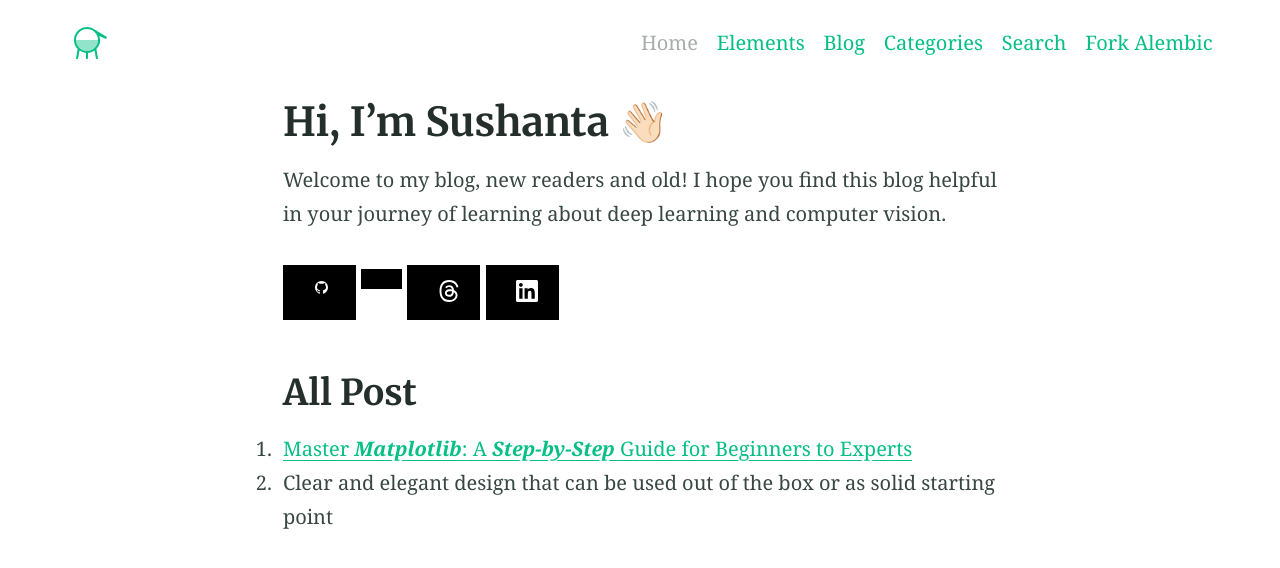
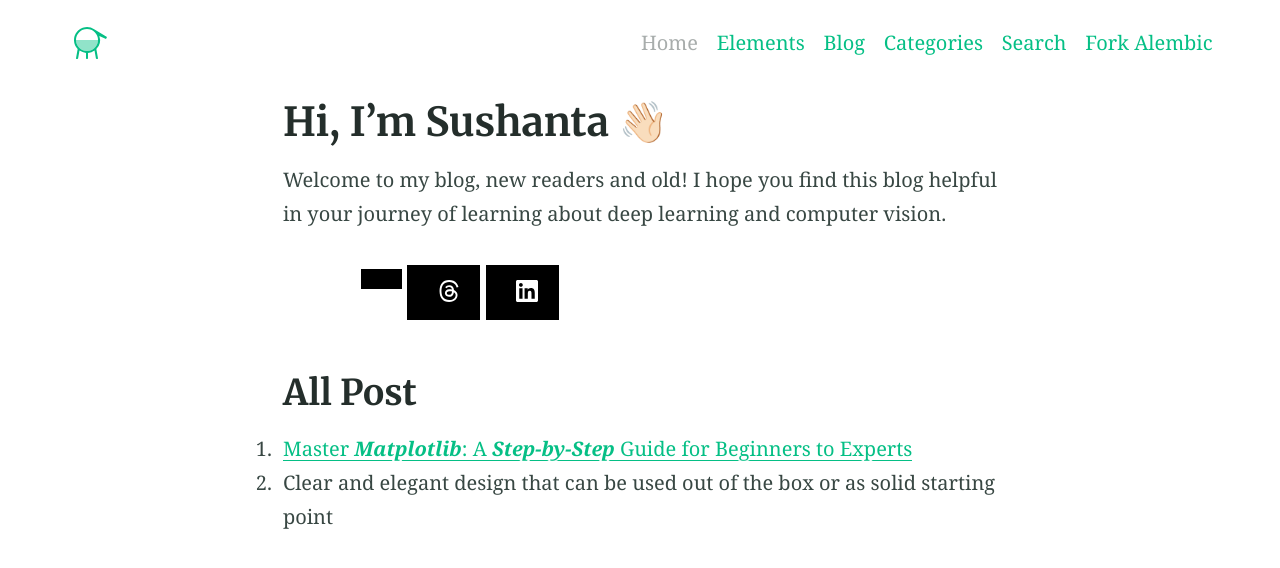
Before and after one commit to hi-sushanta/hi-sushanta.github.io, a Jekyll site: the page built from index.md, in a window 1280 px wide. Shown: the top 568 px of the page. Built offline with Jekyll 4.4.1, drawn with Linux system fonts in a browser that asks for light colours.

Commit message:
Only github icon background color change becuse i tasted

```diff
--- a/index.md
+++ b/index.md
@@ -5,7 +5,7 @@ excerpt: "Welcome to my blog, new readers and old! I hope you find this blog hel
 
 Welcome to my blog, new readers and old! I hope you find this blog helpful in your journey of learning about deep learning and computer vision.
 
-{% include button.html  icon="github" link="https://github.com/hi-sushanta" color="#000000" %} {% include button.html link="https://hiwhy.io/" color="#000000" %} {% include button.html icon="Threads" link="https://www.threads.net/@hi_chiai" color="#000000" %} {% include button.html icon="linkedin" link="https://www.linkedin.com/in/sushanta-das-/" color="#000000" %}
+{% include button.html  icon="github" link="https://github.com/hi-sushanta" color="#FFFFFF" %} {% include button.html link="https://hiwhy.io/" color="#000000" %} {% include button.html icon="Threads" link="https://www.threads.net/@hi_chiai" color="#000000" %} {% include button.html icon="linkedin" link="https://www.linkedin.com/in/sushanta-das-/" color="#000000" %}
 
 ## All Post
 
```
